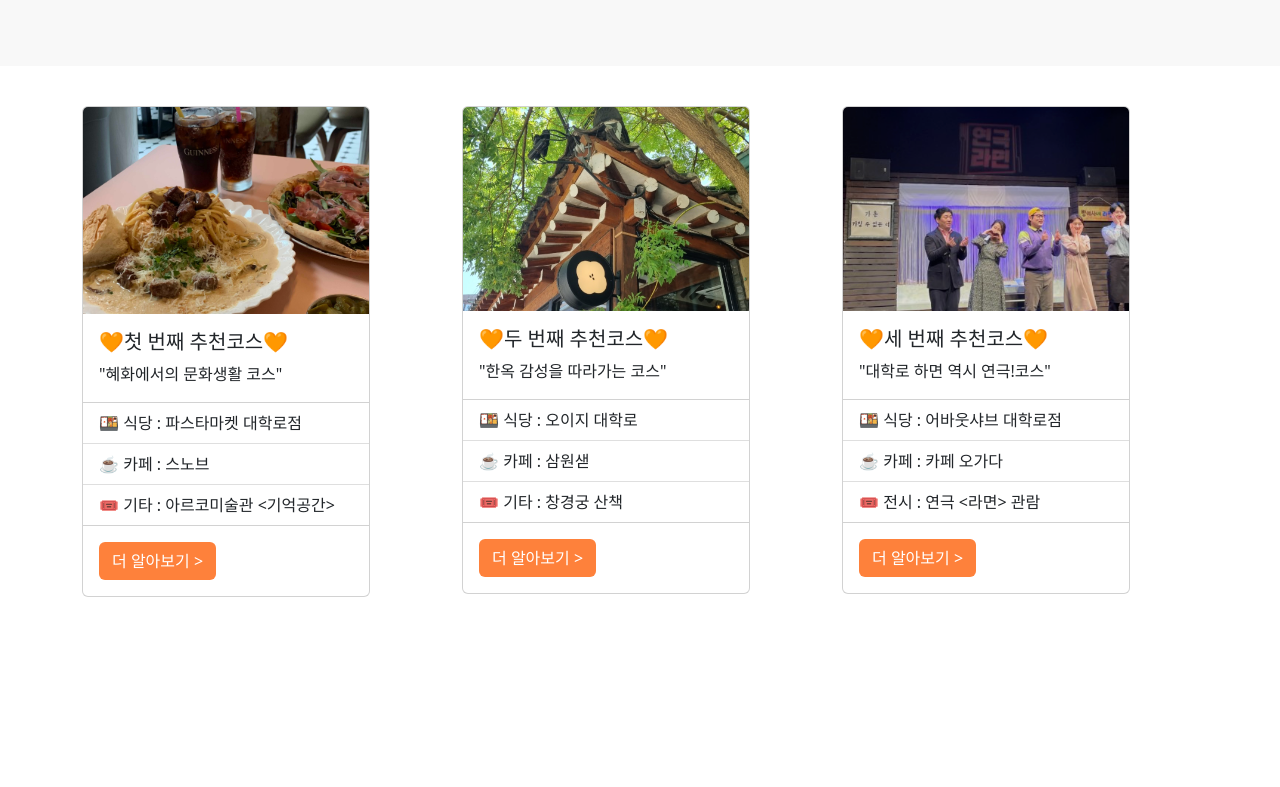
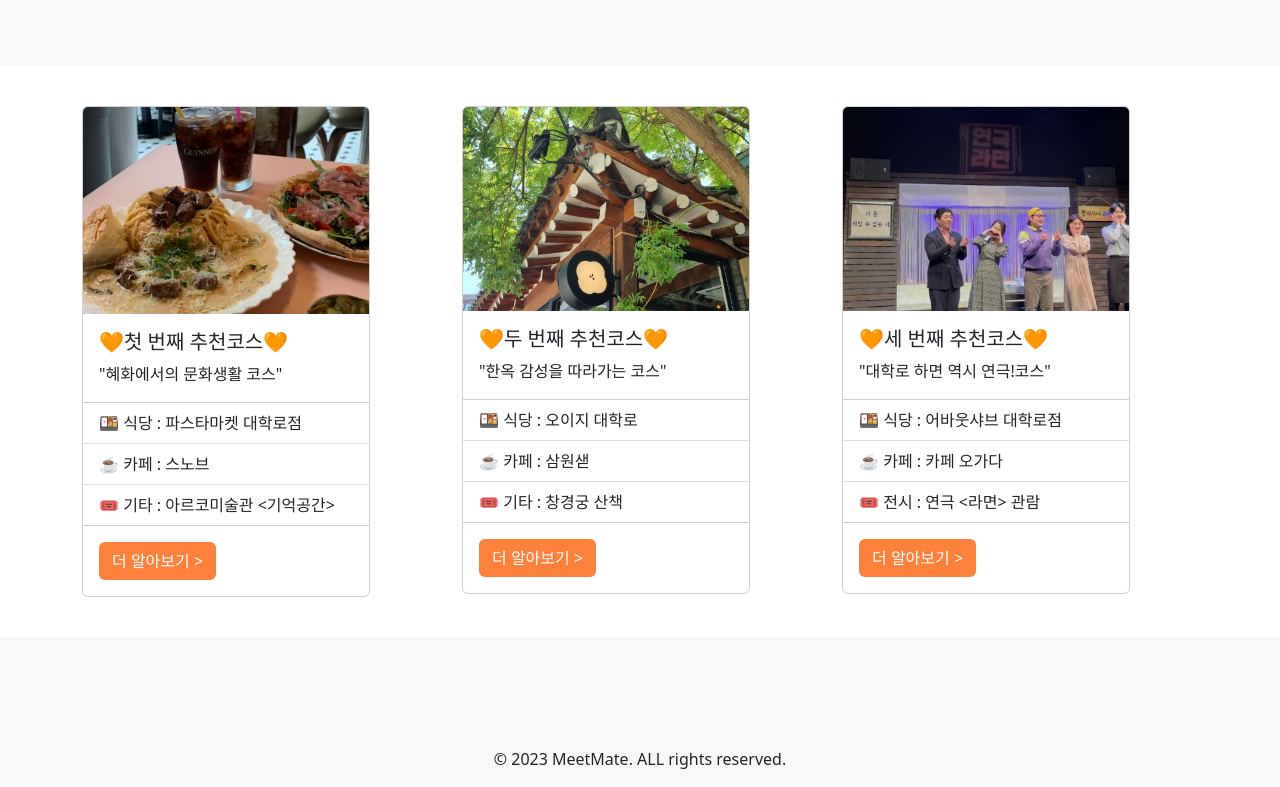
Before and after one commit to lan2443/babylion, a plain HTML site: page index.html in a window 1280 px wide. Shown: the part 234-1021 px from the top of the page. Before the commit the page ends 831 px from the top, so only its background shows below. Drawn offline with nearby package versions, Linux system fonts and the light colour scheme.

Commit message:
third commit

```diff
--- a/index.html
+++ b/index.html
@@ -15,6 +15,8 @@
 </head>
 
 <body>
+
+
     <!-- nav bar -->
     <nav class="navbar navbar-expand-lg bg-white">
         <div class="container-fluid">
@@ -115,7 +117,13 @@
     </div>
 </div>
 
+<!-- footer -->
+<footer class="ft">
+    <div class="footer">
+        <p class="ft-m">&copy; 2023 MeetMate. ALL rights reserved. </p>
+    </div>
+</footer>
+
 </body>
 
-
 </html>
--- a/tooplate-style.css
+++ b/tooplate-style.css
@@ -13,9 +13,11 @@
     font-weight: 400;
     font-style: normal;
 } */
+/* index.css 📂 */
+
+/* styles.css */
 
 html { overflow-x: hidden; }
-
 
 .container-fluid {
     font-weight:800;
@@ -41,6 +43,7 @@
 
 .container {
     padding-top:40px;
+    padding-bottom:40px;
 }
 
 .m1{
@@ -65,14 +68,6 @@
     overflow-x: hidden;
 }
 
-a {
-    text-decoration: none;
-    transition: all 0.3s ease;
-    color: #38CCCC;
-}
-
-a:hover { color: #30ADAD; }
-
 .cardlist{
     padding-left:20px;
     padding-right:20px;
@@ -90,3 +85,18 @@
 .tm-bgcolor-2 { background-color: #38CCCC; }
 .tm-bgcolor-3 { background-color: #99CCCC; }
 .tm-border-rounded { border-radius: 15px; }
+
+
+.footer {
+    background-color: rgb(248, 248, 248);
+    height: 150px;
+    width: 100%;
+    display:flex;
+    justify-content:center;
+    align-items:end;
+    margin-bottom:0;
+}
+
+.ft-m {
+    text-align: center;
+}
```
Also changed, not shown: 01.js (added, +11 -0 lines).
